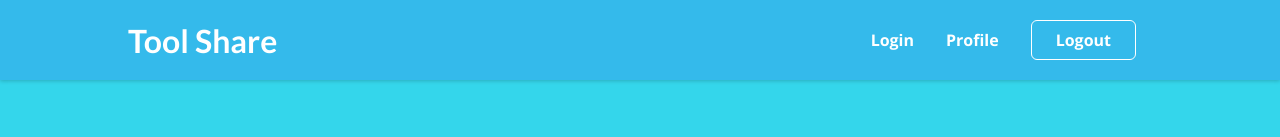
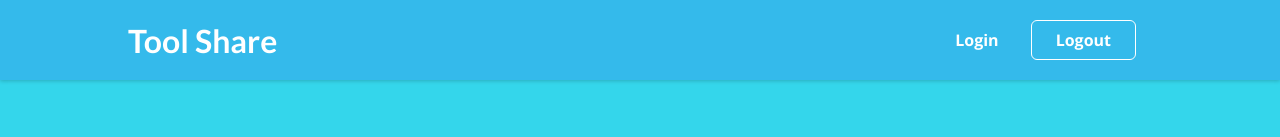
Before and after one commit to freddy24-7/toolshare-frontend, a React (Create React App) app: page / in a window 1280 px wide. Shown: the top 137 px of the page. Built offline with nearby package versions, Linux system fonts and the light colour scheme.

Commit message:
adding layout and buttons

```diff
--- a/src/App.js
+++ b/src/App.js
@@ -7,9 +7,9 @@
   return (
     <Layout>
       <Switch>
-        <Route path='/' exact>
-          <HomePage />
-        </Route>
+          <Route path='/' exact>
+              <HomePage />
+          </Route>
       </Switch>
     </Layout>
   );
--- a/src/components/Layout/MainNavigation.js
+++ b/src/components/Layout/MainNavigation.js
@@ -11,10 +11,7 @@
       <nav>
         <ul>
           <li>
-            <Link to='/auth'>Login</Link>
-          </li>
-          <li>
-            <Link to='/profile'>Profile</Link>
+            <Link to='/login'>Login</Link>
           </li>
           <li>
             <button>Logout</button>
```
